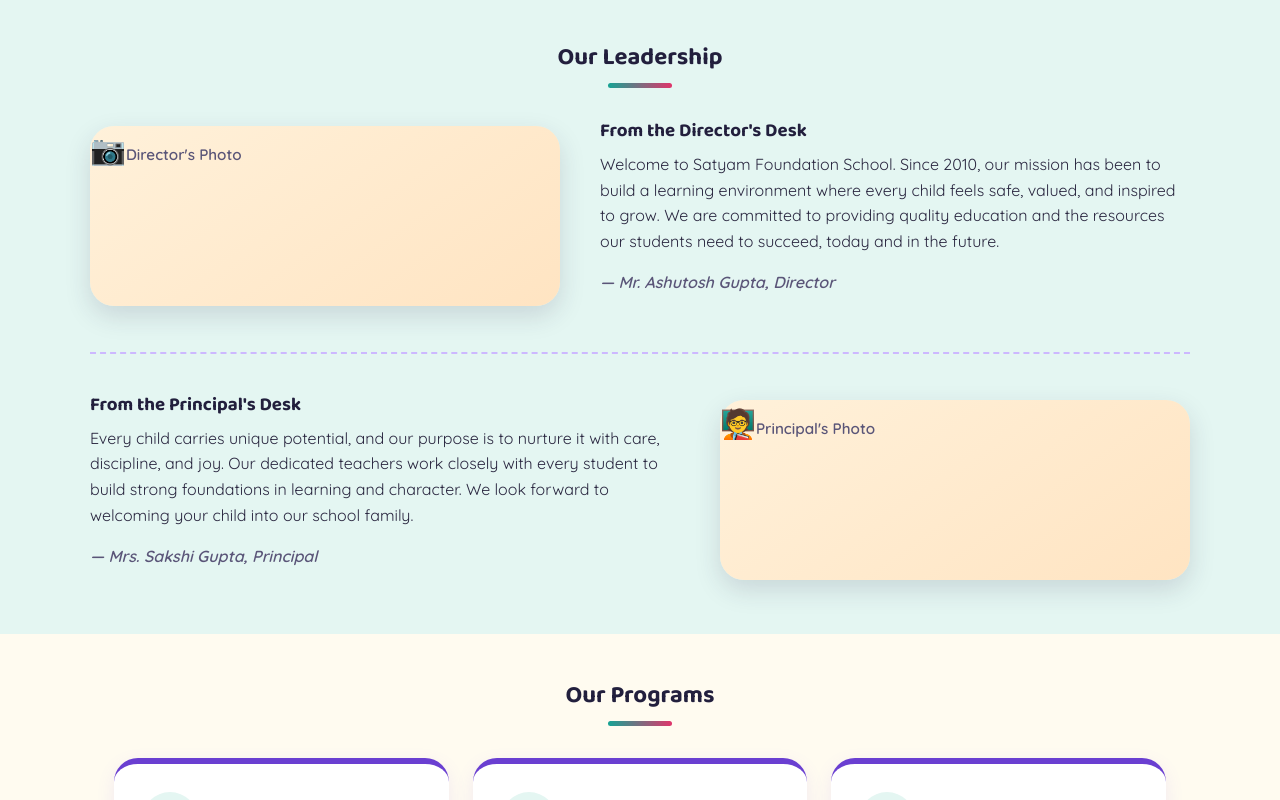
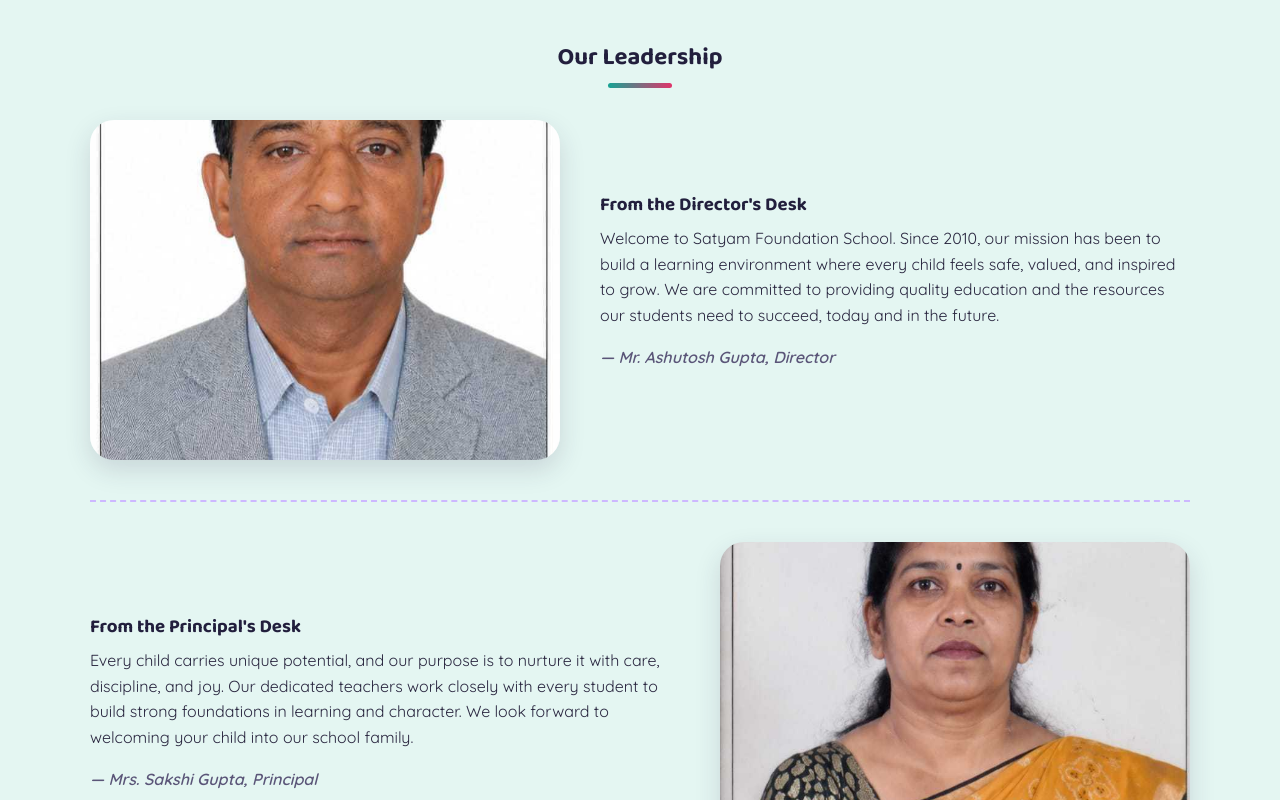
Before and after one commit to saniya-gupta-gammaedge/Satyam-foundation-school, a React (Vite) app: page / in a window 1280 px wide. Shown: the part 1040-1840 px from the top of the page. Built offline with nearby package versions, Linux system fonts and the light colour scheme.

Commit message:
Added director and principals photograph

```diff
--- a/src/components/PrincipalsNote.jsx
+++ b/src/components/PrincipalsNote.jsx
@@ -1,12 +1,13 @@
-import Placeholder from "./Placeholder"
 import Reveal from "./Reveal"
+import directorPhoto from "../assets/director.jpg"
+import principalPhoto from "../assets/principal.jpg"
 
 const LEADERS = [
   {
     title: "From the Director's Desk",
     name: "Mr. Ashutosh Gupta",
     role: "Director",
-    photoLabel: "Director's Photo",
+    photo: directorPhoto,
     note: `Welcome to Satyam Foundation School. Since 2010, our mission has been to build a
       learning environment where every child feels safe, valued, and inspired to grow.
       We are committed to providing quality education and the resources our students
@@ -16,7 +17,7 @@
     title: "From the Principal's Desk",
     name: "Mrs. Sakshi Gupta",
     role: "Principal",
-    photoLabel: "Principal's Photo",
+    photo: principalPhoto,
     note: `Every child carries unique potential, and our purpose is to nurture it with care,
       discipline, and joy. Our dedicated teachers work closely with every student to
       build strong foundations in learning and character. We look forward to welcoming
@@ -31,7 +32,7 @@
       <div className="leadership">
         {LEADERS.map((l, i) => (
           <Reveal key={l.name} className="section-inner" style={{ transitionDelay: `${i * 100}ms` }}>
-            <Placeholder label={l.photoLabel} className="section-image small" />
+            <img src={l.photo} alt={l.name} className="section-image small" />
             <div>
               <h3>{l.title}</h3>
               <p>{l.note}</p>
```
Also changed, not shown: src/assets/director.jpg (added), src/assets/principal.jpg (added).
